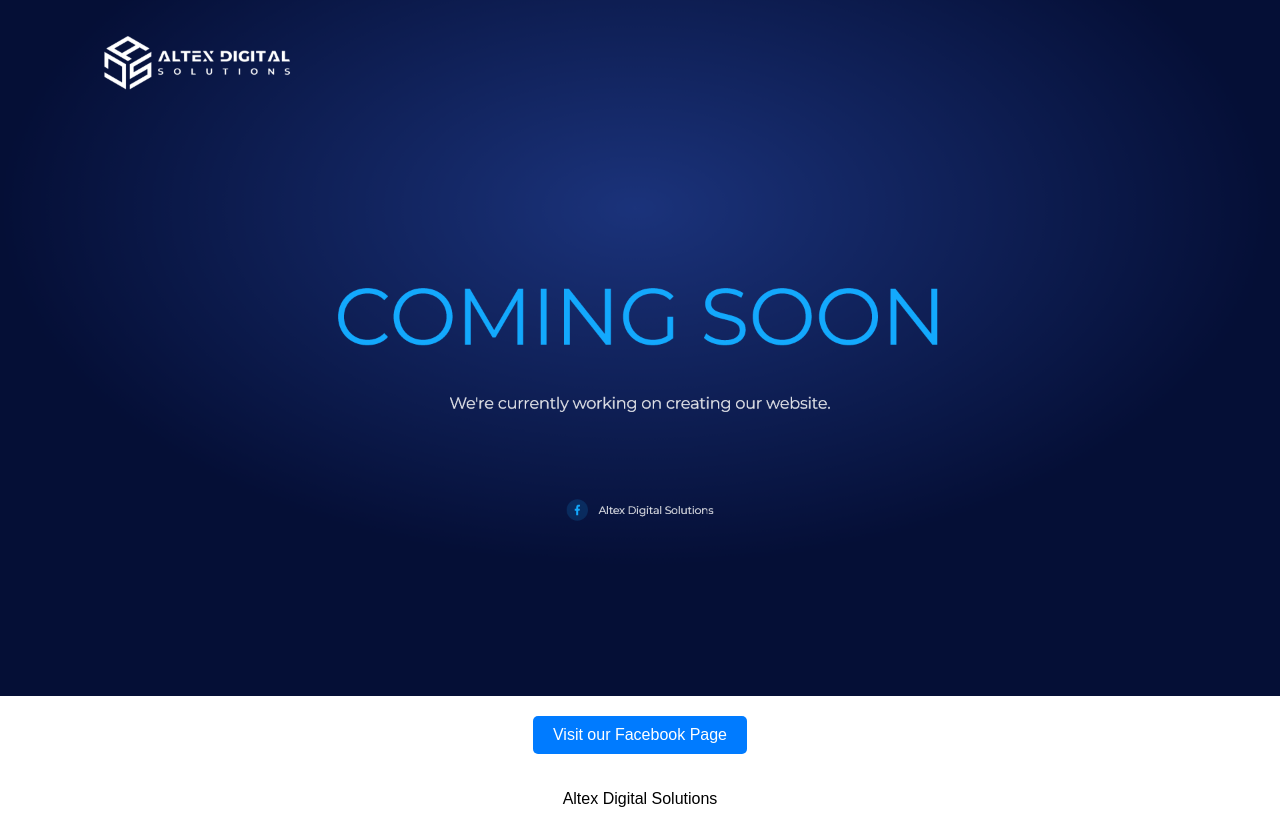
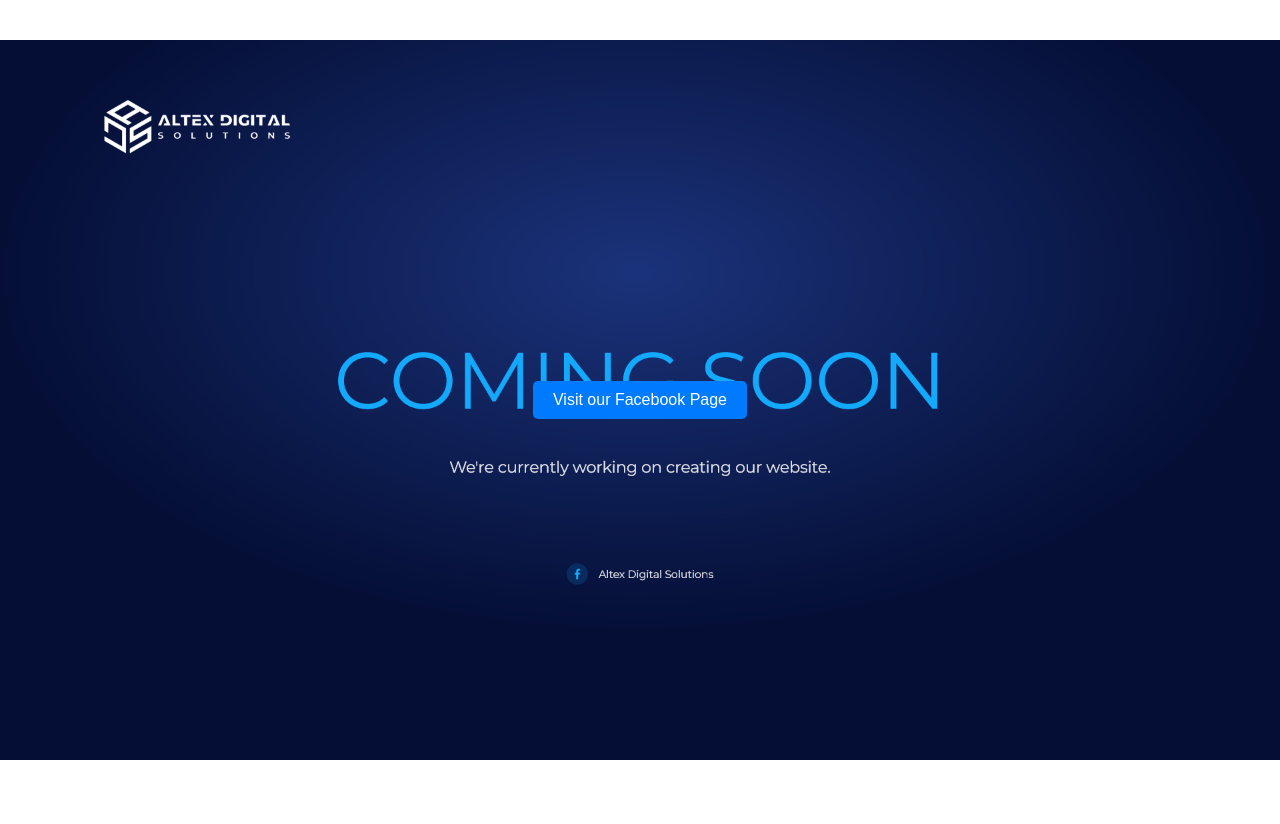
Before and after one commit to pawrabid/pawrabid.github.io, a plain HTML site: page index.html in a window 1280 px wide. After the commit the page ends 800 px from the top, so only its background shows below. Drawn offline with Linux system fonts and the light colour scheme.

Commit message:
Update index.html

```diff
--- a/index.html
+++ b/index.html
@@ -40,6 +40,7 @@
             display: inline-block;
             padding: 10px 20px;
             margin-top: 20px;
+            margin-bottom: 20px;
             font-size: 16px;
             color: white;
             background-color: #007bff;
@@ -51,18 +52,28 @@
             background-color: #0056b3;
         }
 
-        /* Styling the text container */
-        .text-container {
-            margin-top: 20px;
+        /* Additional styling for exact positioning */
+        .position-container {
+            position: relative;
+        }
+        .position-container img {
+            display: block;
+        }
+        .button-container {
+            position: absolute;
+            top: 50%;
+            left: 50%;
+            transform: translate(-50%, -50%);
         }
     </style>
 </head>
 <body>
     <div class="container">
-        <img src="https://raw.githubusercontent.com/pawrabid/pawrabid.github.io/main/comming.png" alt="Description of the image" class="responsive-image">
-        <a href="https://www.facebook.com/profile.php?id=61557740321173" class="button">Visit our Facebook Page</a>
-        <div class="text-container">
-            <p>Altex Digital Solutions</p>
+        <div class="position-container">
+            <img src="https://raw.githubusercontent.com/pawrabid/pawrabid.github.io/main/comming.png" alt="Description of the image" class="responsive-image">
+            <div class="button-container">
+                <a href="https://www.facebook.com/profile.php?id=61557740321173" class="button">Visit our Facebook Page</a>
+            </div>
         </div>
     </div>
 </body>
```
